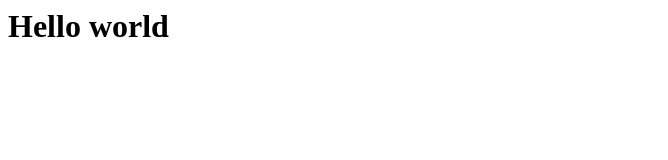
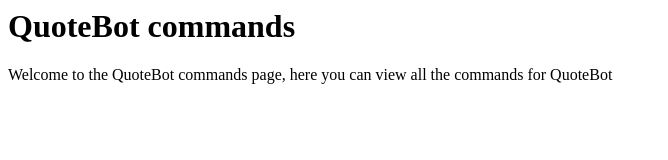
Before and after one commit to comhad/quotebot-docs, a plain HTML site: page index.html in a window 1280 px wide. Shown: the whole page, without its empty margins (0-668 px from the left). Drawn offline with Linux system fonts and the light colour scheme.

Commit message:
Update index.html

```diff
--- a/index.html
+++ b/index.html
@@ -1 +1,4 @@
-<h1>Hello world</h1>
+<head>
+  <h1>QuoteBot commands</h1>
+</head>
+<p>Welcome to the QuoteBot commands page, here you can view all the commands for QuoteBot</p>
```
